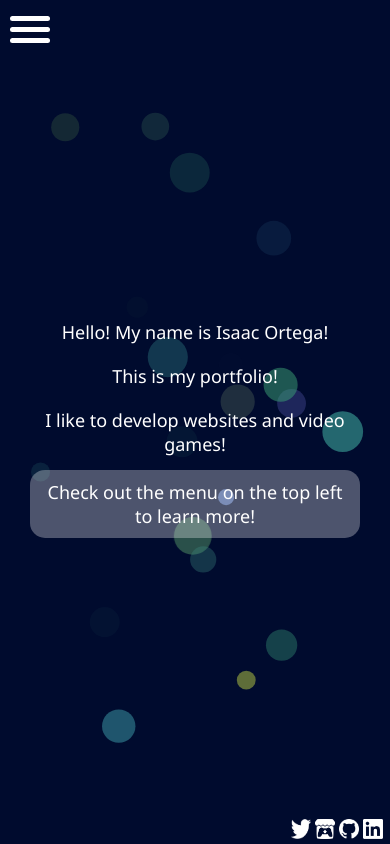
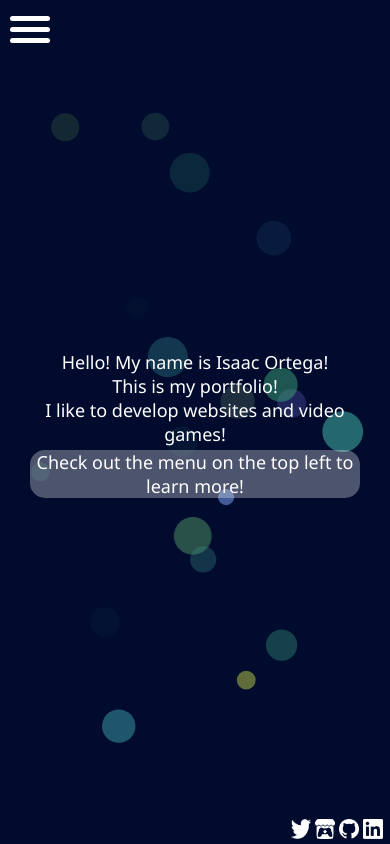
Before and after one commit to Izook/portfolio, a React (Create React App) app: page / in a window 390 px wide. Built offline with nearby package versions, Linux system fonts and the light colour scheme; a web font is replaced by a local one.

Commit message:
Remove unnecc padding and remove scroll bar from carousel

```diff
--- a/src/components/Carousel/Carousel.css
+++ b/src/components/Carousel/Carousel.css
@@ -1,8 +1,7 @@
 .Carousel {
   width: 100%;
   max-height: 100%;
-  overflow-x: hidden;
-  overflow-y: scroll;
+  overflow: hidden;
   z-index: 5;
 }
 
--- a/src/components/Modals/Modal.css
+++ b/src/components/Modals/Modal.css
@@ -53,6 +53,10 @@
 }
 
 @media screen and (max-width: 512px) {
+  .Modal {
+    padding: 0px;
+  }
+
   .Modal > p {
     font-size: 0.75em;
   }
```
